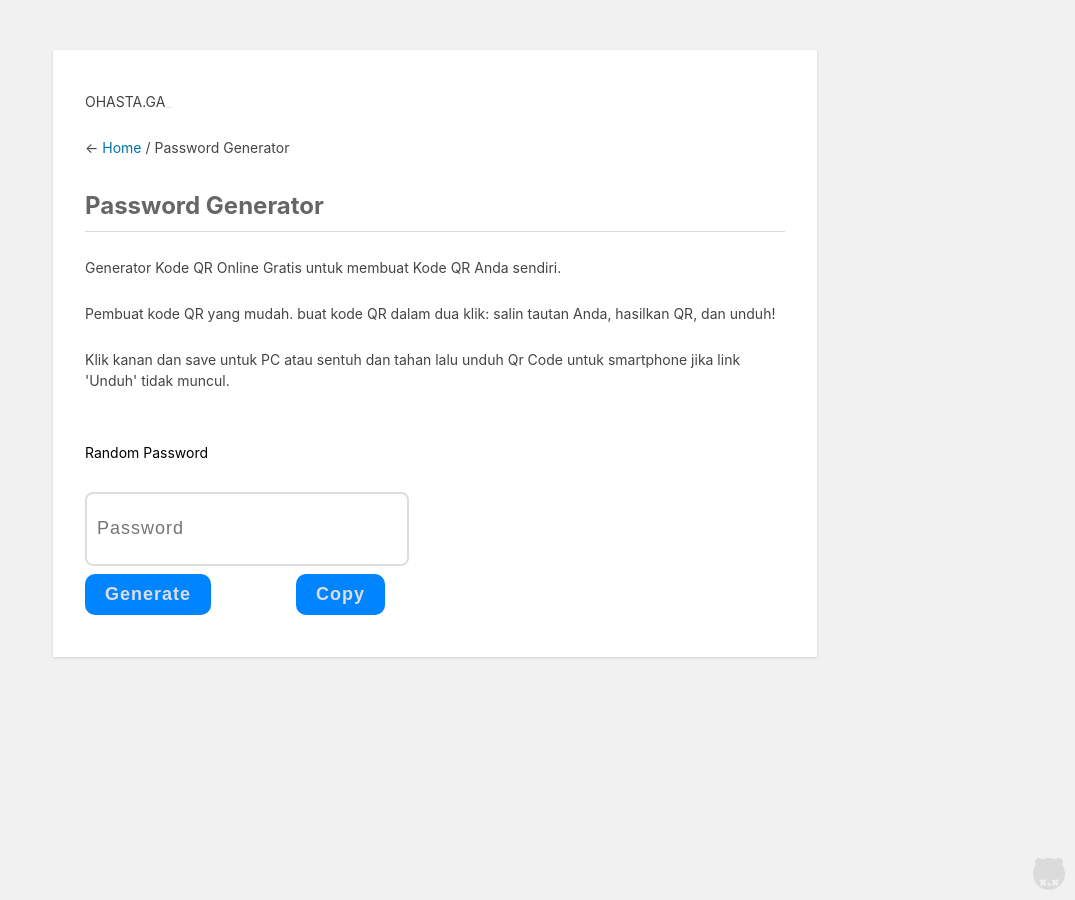
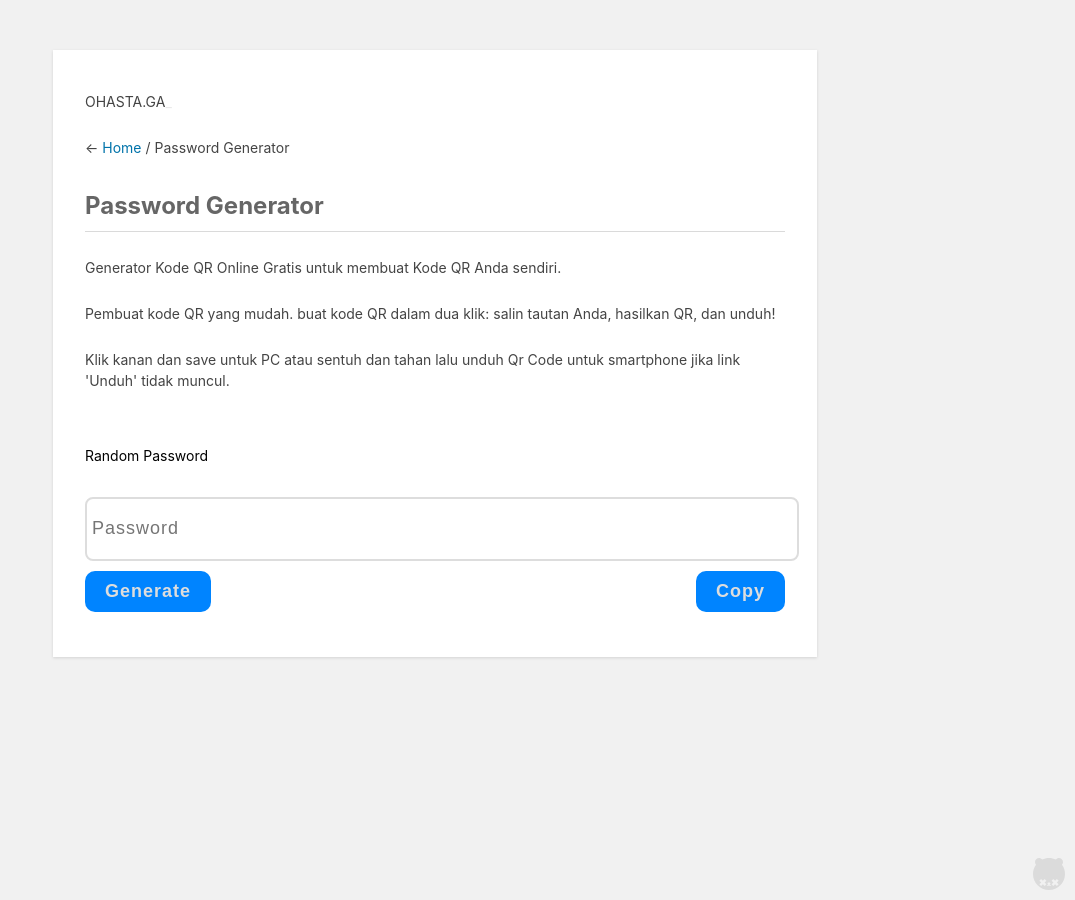
Before and after one commit to susahcebok/blog, a Jekyll site: the page built from _posts/2018-09-30-password.html, in a window 1280 px wide. Shown: the whole page, without its empty margins (205-1280 px from the left). Built offline with Jekyll 4.4.1, drawn with Linux system fonts in a browser that asks for light colours; nearby versions of some CDN libraries.

Commit message:
Update custom.css

```diff
--- a/assets/css/custom.css
+++ b/assets/css/custom.css
@@ -204,7 +204,7 @@
 /* password */
 
 .pwd {
-    width: 300px;
+    width: 100%;
     height: 200px;
     display: flex;
     justify-content: space-evenly;
@@ -220,7 +220,7 @@
 .pwd input {
     width: 100%;
     height: 50px;
-    padding: 10px;
+    padding: 5px;
     background: none;
     outline: none;
     border: 2px solid #ddd;
@@ -232,7 +232,7 @@
 }
 
 .pwd input.active {
-    border-color: #4dff4d;
+    border-color: #000;
 }
 
 .pwd .buttons {
```
